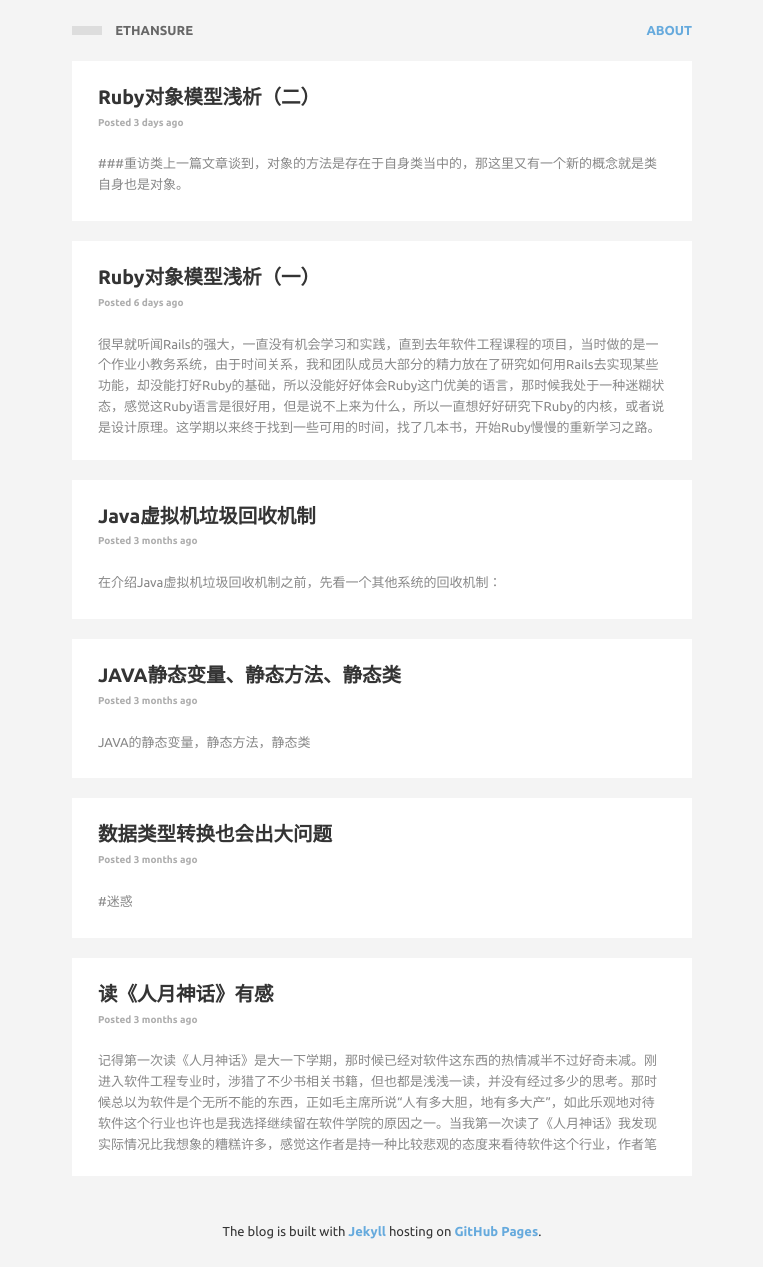
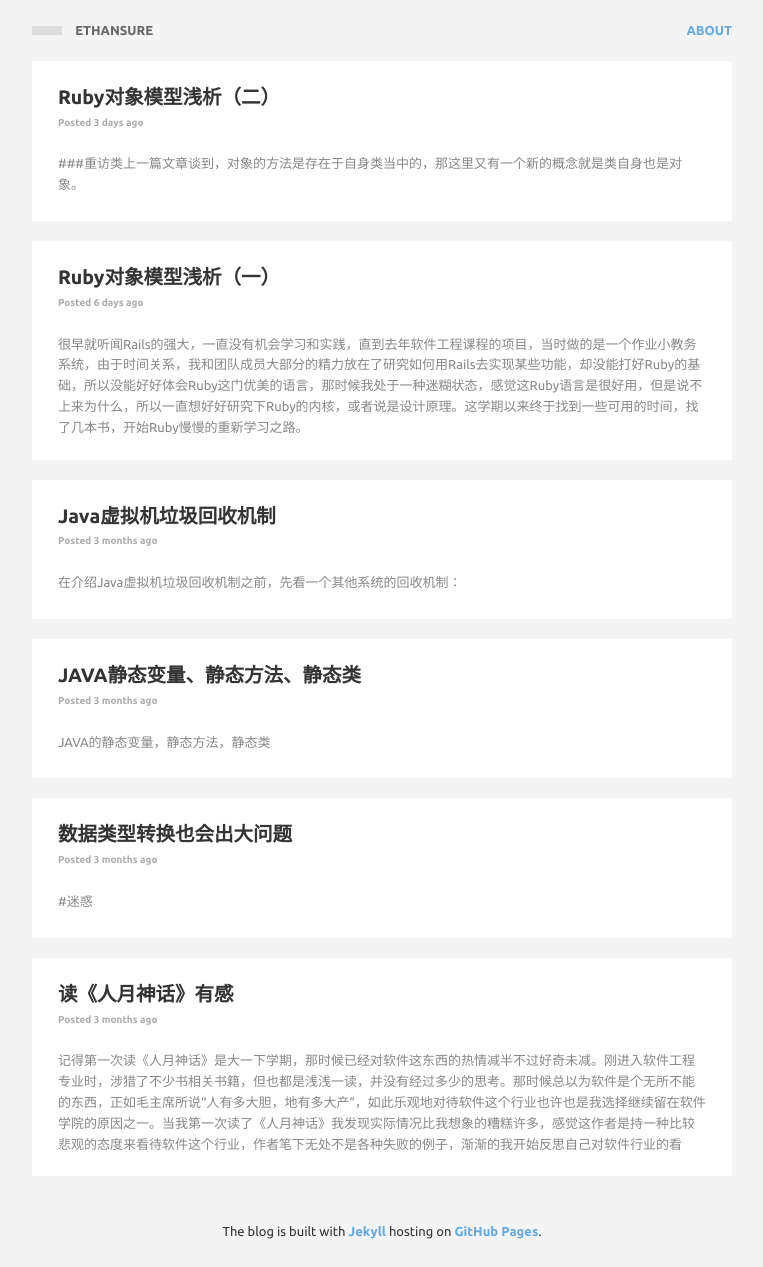
Before and after one commit to EthanPan/ethanpan.github.io, a Jekyll site: the page built from index.html, in a window 1280 px wide. Shown: the whole page, without its empty margins (258-1021 px from the left). Built offline with Jekyll 4.4.1, drawn with Linux system fonts in a browser that asks for light colours; Markdown is read by kramdown in place of the engine named in the settings; the list of posts is cut into pages by our own code; comment, search, counter and statistics services are not loaded.

Commit message:
wrapper max width change from 620px to 700px;

```diff
--- a/assets/style.css
+++ b/assets/style.css
@@ -21,7 +21,7 @@ hr {
   height: 6px; }
 
 .wrapper {
-  max-width: 620px;
+  max-width: 700px;
   width: 100%;
   margin: auto; }
 
```
